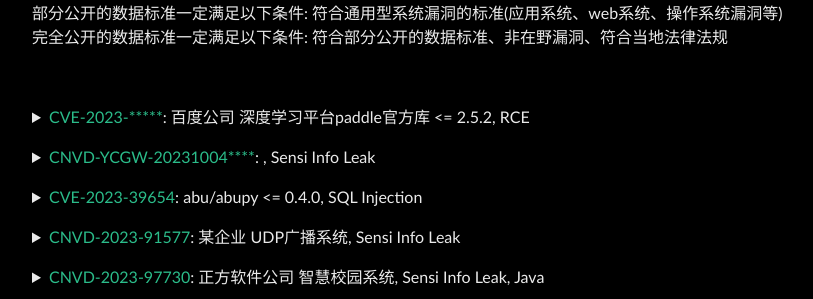
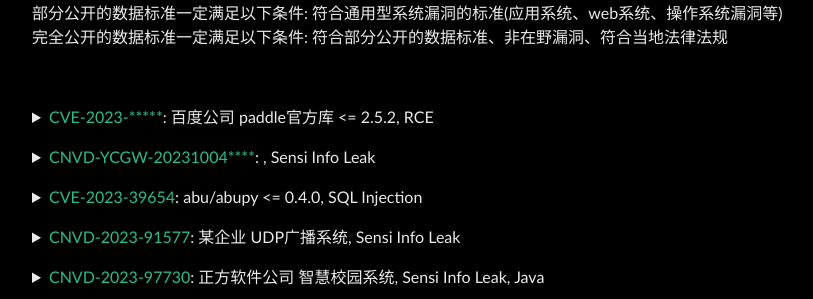
Before and after one commit to Leeyangee/leeyangee.github.io, a Jekyll site: the page built from _posts/1970-01-01-Common-Record.md, in a window 1280 px wide. Shown: the part 590-889 px from the top of the page, without its empty margins (160-973 px from the left). Built offline with Jekyll 4.4.1, drawn with Linux system fonts in a browser that asks for light colours.

Commit message:
Update 1970-01-01-Common-Record.md

```diff
--- a/_posts/1970-01-01-Common-Record.md
+++ b/_posts/1970-01-01-Common-Record.md
@@ -10,7 +10,7 @@
 
 <br>
 <details>
-      <summary><font color="#2bbc8a">CVE-2023-*****</font>: 百度公司 深度学习平台paddle官方库 <= 2.5.2, RCE</summary>
+      <summary><font color="#2bbc8a">CVE-2023-*****</font>: 百度公司 paddle官方库 <= 2.5.2, RCE</summary>
       <pre><code>
 请关注厂商修复信息：<a id="rep">http://www.baidu.com</a>
       </code></pre>
```
